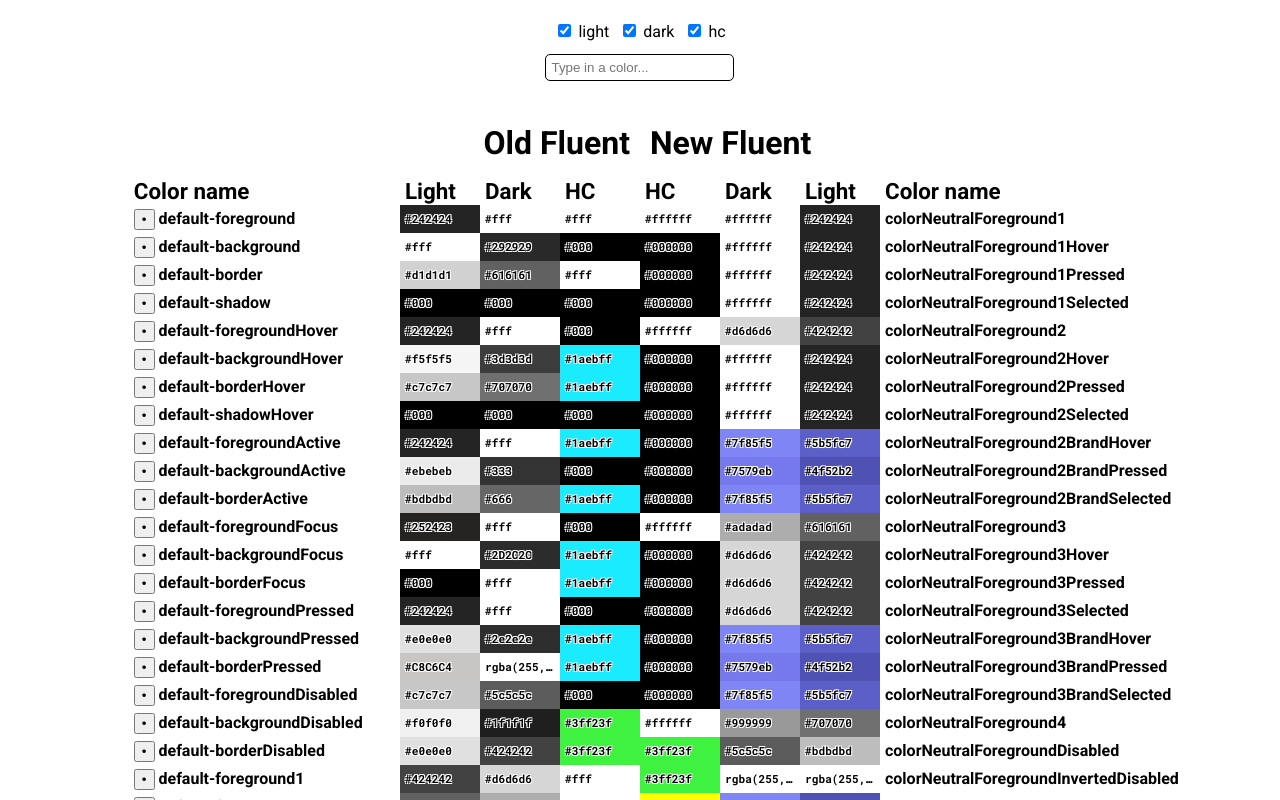
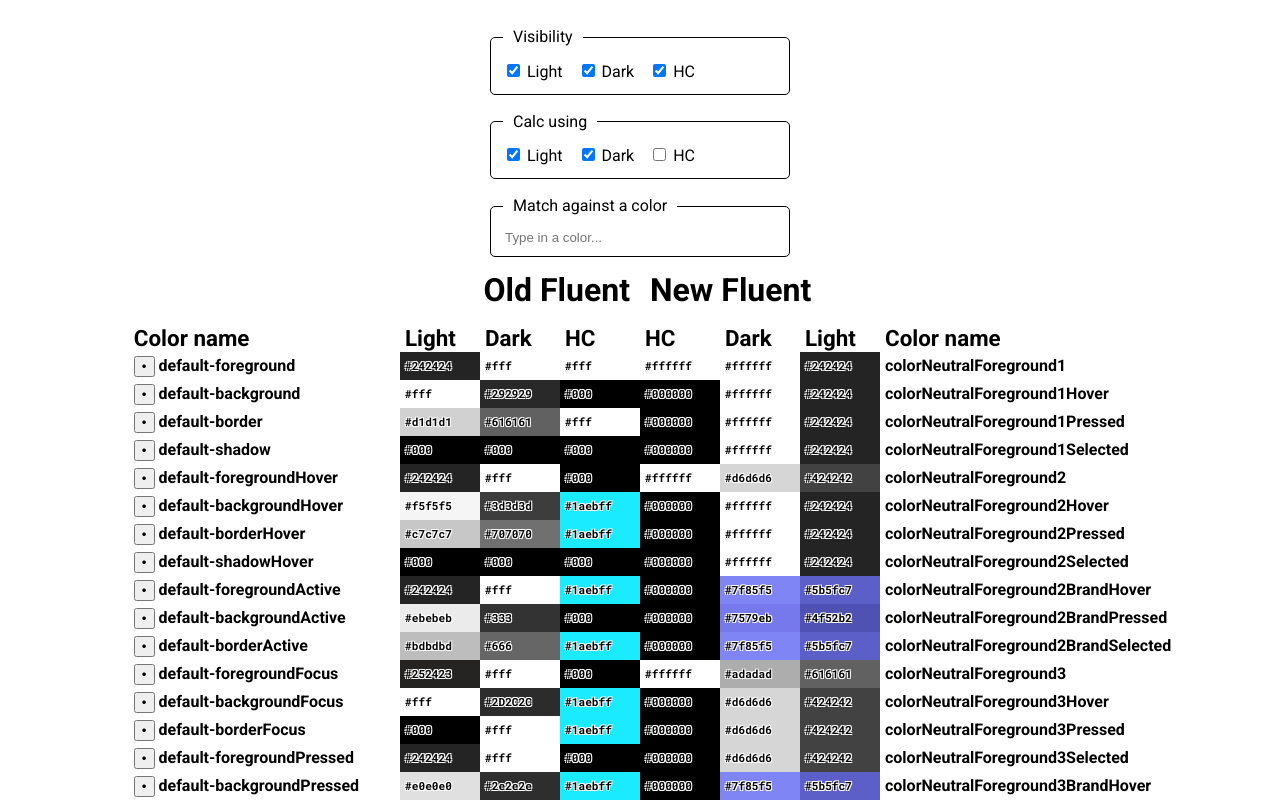
Before and after one commit to kpodurgiel/fluent-colors, a React (Vite) app: page / in a window 1280 px wide. Shown: the top 800 px of the page. Built offline with nearby package versions, Linux system fonts and the light colour scheme.

Commit message:
configurable elements for calculating the best match and nicer look

```diff
--- a/src/App.scss
+++ b/src/App.scss
@@ -24,31 +24,44 @@
     grid-column: span 2;
     justify-self: center;
     display: flex;
+    flex-direction: column;
     justify-content: center;
-    align-items: center;
-    flex-wrap: wrap;
     gap: 10px;
+    min-width: 300px;
 
-    &__search {
-      flex-basis: 100%;
+    fieldset {
+      border: 1px solid currentColor;
+      border-radius: 5px;
+      width: 100%;
+      margin: 0;
+
+      legend {
+        padding: 5px 10px;
+      }
+    }
+
+    &__checkboxes {
       display: flex;
+      gap: 15px;
+    }
+
+    & &__search {
+      display: flex;
+      align-items: center;
       flex-direction: column;
-      justify-content: center;
-      align-items: center;
       gap: 5px;
 
       input {
-        border: 1px solid currentColor;
-        border-radius: 5px;
-        padding: 5px;
+        border: none;
+        outline: none;
+        width: 100%;
       }
 
-      &--error input {
-        outline: 2px solid red;
-      }
-
-      div {
-        color: red;
+      &--error {
+        border-color: red;
+        legend {
+          color: red;
+        }
       }
     }
   }
--- a/src/App.tsx
+++ b/src/App.tsx
@@ -20,6 +20,12 @@
   setDark: (x: React.SetStateAction<boolean>) => void;
   hc: boolean;
   setHc: (x: React.SetStateAction<boolean>) => void;
+  calcLight: boolean;
+  setCalcLight: (x: React.SetStateAction<boolean>) => void;
+  calcDark: boolean;
+  setCalcDark: (x: React.SetStateAction<boolean>) => void;
+  calcHC: boolean;
+  setCalcHC: (x: React.SetStateAction<boolean>) => void;
   orderKey: OrderKeyType;
   setOrderKey: (x: React.SetStateAction<OrderKeyType>) => void;
 }
@@ -30,6 +36,9 @@
   const [light, setLight] = useState<boolean>(true);
   const [dark, setDark] = useState<boolean>(true);
   const [hc, setHc] = useState<boolean>(true);
+  const [calcLight, setCalcLight] = useState<boolean>(true);
+  const [calcDark, setCalcDark] = useState<boolean>(true);
+  const [calcHC, setCalcHC] = useState<boolean>(false);
   const [orderKey, setOrderKey] = useState<OrderKeyType>(null);
 
   return (
@@ -41,6 +50,12 @@
         setDark,
         hc,
         setHc,
+        calcLight,
+        setCalcLight,
+        calcDark,
+        setCalcDark,
+        calcHC,
+        setCalcHC,
         orderKey,
         setOrderKey,
       }}
@@ -55,12 +70,22 @@
   return ctx as SettingsContextType;
 };
 
-const calculateColorDifferences = (keyLight: Color, keyDark: Color, light: string, dark: string) => {
-  return (keyLight.deltaE2000(new Color(light)) + keyDark.deltaE2000(new Color(dark))) / 2;
-};
-
 const AppSettings = () => {
-  const { light, setLight, dark, setDark, hc, setHc, setOrderKey } = useSettingContext();
+  const {
+    light,
+    setLight,
+    dark,
+    setDark,
+    hc,
+    setHc,
+    calcLight,
+    setCalcLight,
+    calcDark,
+    setCalcDark,
+    calcHC,
+    setCalcHC,
+    setOrderKey,
+  } = useSettingContext();
   const [isInvalidInput, setIsInvalidInput] = useState<boolean>(false);
 
   const handleInput = useDebouncedCallback((e) => {
@@ -86,43 +111,68 @@
         hc: value,
       });
     }
-  }, 500);
+  }, 400);
 
   return (
     <div className="app__settings">
+      <fieldset className="app__settings__checkboxes">
+        <legend>Visibility</legend>
         <label>
-      <input type="checkbox" checked={light} onChange={() => setLight((v: boolean) => !v)} /> light
+          <input type="checkbox" checked={light} onChange={() => setLight((v: boolean) => !v)} /> Light
         </label>
         <label>
-      <input type="checkbox" checked={dark} onChange={() => setDark((v: boolean) => !v)} /> dark
+          <input type="checkbox" checked={dark} onChange={() => setDark((v: boolean) => !v)} /> Dark
         </label>
         <label>
-      <input type="checkbox" checked={hc} onChange={() => setHc((v: boolean) => !v)} /> hc
+          <input type="checkbox" checked={hc} onChange={() => setHc((v: boolean) => !v)} /> HC
         </label>
-    <div className={`app__settings__search ${isInvalidInput ? "app__settings__search--error" : ""}`}>
+      </fieldset>
+      <fieldset className="app__settings__checkboxes">
+        <legend>Calc using</legend>
+        <label>
+          <input type="checkbox" checked={calcLight} onChange={() => setCalcLight((v: boolean) => !v)} /> Light
+        </label>
+        <label>
+          <input type="checkbox" checked={calcDark} onChange={() => setCalcDark((v: boolean) => !v)} /> Dark
+        </label>
+        <label>
+          <input type="checkbox" checked={calcHC} onChange={() => setCalcHC((v: boolean) => !v)} /> HC
+        </label>
+      </fieldset>
+      <fieldset className={`app__settings__search ${isInvalidInput ? "app__settings__search--error" : ""}`}>
+        <legend>{isInvalidInput ? "Cannot parse this as color" : "Match against a color"}</legend>
         <input type="text" placeholder="Type in a color..." onChange={handleInput} onFocus={handleInput} />
-      <div>{isInvalidInput ? "Cannot parse this as color" : "\u00a0"}</div>
-    </div>
+      </fieldset>
     </div>
   );
-}
+};
 
 const AppInner = () => {
-  const { orderKey } = useSettingContext();
+  const { calcLight, calcDark, calcHC, orderKey } = useSettingContext();
 
   const fluentNewSorted = useMemo(() => {
     if (!orderKey) return fluentNew;
+
     const keyLight = new Color(orderKey.light);
     const keyDark = new Color(orderKey.dark);
+    const keyHC = new Color(orderKey.hc);
+
     const colorsWithDiffs = Object.entries(fluentNew)
-      .map((color) => ({
+      .map((color) => {
+        const listOfPairs = [];
+        if (calcLight) listOfPairs.push([keyLight, new Color(color[1].light)]);
+        if (calcDark) listOfPairs.push([keyDark, new Color(color[1].dark)]);
+        if (calcHC) listOfPairs.push([keyHC, new Color(color[1].hc)]);
+
+        return {
           color,
-        difference: calculateColorDifferences(keyLight, keyDark, color[1].light, color[1].dark),
-      }))
+          difference: calculateColorDifferences(listOfPairs),
+        };
+      })
       .sort((a, b) => a.difference - b.difference)
       .map((x) => x.color);
     return Object.fromEntries(colorsWithDiffs);
-  }, [fluentNew, orderKey]);
+  }, [fluentNew, orderKey, calcLight, calcDark, calcHC]);
 
   return (
     <div className="app">
@@ -148,6 +198,10 @@
   );
 };
 
+const calculateColorDifferences = (listOfPairs: Color[][]) => {
+  return listOfPairs.map(([a, b]) => a.deltaE2000(b)).reduce((a, b) => a + b, 0) / listOfPairs.length;
+};
+
 export default function App() {
   return (
     <SettingsContextProvider>
```
Also changed, not shown: 1 other file (tests, documents, lock files or other folders). Lines whose indentation alone changed are shown as unchanged.
